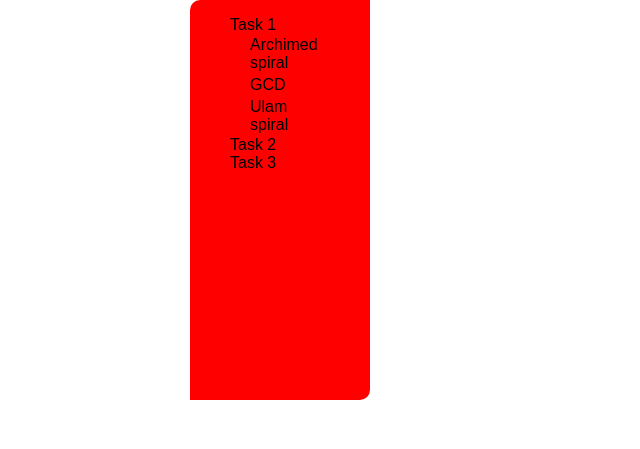
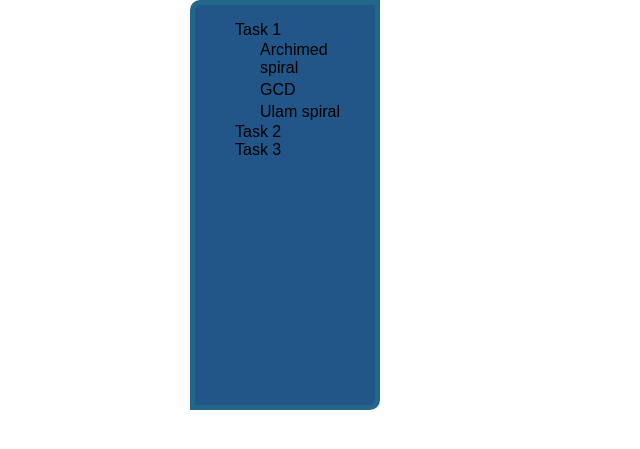
Before and after one commit to JendaPlhak/math_in_python, a Flask app: page /plhak/ in a window 1280 px wide. Shown: the part 65-514 px from the top of the page, without its empty margins (0-640 px from the left). Run offline with Flask 2, Linux system fonts and the light colour scheme.

Commit message:
ala real colors

```diff
--- a/webserver/layout2/static/css/stylesheet.css
+++ b/webserver/layout2/static/css/stylesheet.css
@@ -30,12 +30,14 @@ body {
 	font-size: 20px;
 }
 
-ul a {
+ul a, a {
 	text-decoration: none;
 	color: black;
 }
 
-ul a:hover {
+a:hover
+
+ul a:hover, a {
 	color: #664455;
 }
 ul li {
@@ -56,11 +58,15 @@ ul li:hover {
 
 .side_container {
 	display: inline-block;
-	background-color: red;
+	background-color: #225588;
 	float: left;
 	height: 400px;
 	width: 180px;
+
+	border: 5px solid #226688;
 	border-radius: 10px 0px 10px 0px;
+
+
 }
 
 .side_menu, #side_menu {
@@ -71,14 +77,12 @@ ul li:hover {
 	margin-left: -20px;
 	padding-top: 2px;
 	padding-bottom: 2px;
-	padding-left: 0px;
-	margin-right: 0px;
-	padding-right: 0px;
+
 }
 
 .side_menu {
 	margin-left: 0px;
-	width: 40px;
+	width: 80px;
 }
 /*#side_menu, .side_menu, #side_menu .side_menu li { margin:0px; padding:0px; list-style: none;}
 
--- a/webserver/layout2/templates/home.html
+++ b/webserver/layout2/templates/home.html
@@ -8,7 +8,7 @@
 {% endblock %}
 
 {% block side_container %}
-<ol id="side_menu">
+<ul id="side_menu">
 	<li><a href="/news">News</a></li>
-</ol>
+</ul>
 {% endblock %}
--- a/webserver/layout2/templates/plhak.html
+++ b/webserver/layout2/templates/plhak.html
@@ -1,7 +1,7 @@
 {% extends "template.html" %}
 {% block content %}
 	{% if task == 'archimed_spiral' %}
-		<img src="../static/img/JendasWork/1_task/Archimed_spiral.png" width="600" alt="archimed_spiral.png">
+		<img src="../static/img/JendasWork/1_task/Archimed_spiral.png" width="500" alt="archimed_spiral.png">
 		<p>Click <a href="https://github.com/JendaPlhak/math_in_python/blob/master/JendasWork/1_task/spirals.py">here</a> to see the code.</p>
 	{% elif task == 'gcd' %}
 		<img src="../static/img/JendasWork/1_task/gcd_modulo_steps.png" width="500" alt="gcd_modulo_steps.png">
@@ -10,7 +10,7 @@
 
 		<p>Click <a href="https://github.com/JendaPlhak/math_in_python/blob/master/JendasWork/1_task/euclidean_algorithm.py">here</a> to see the code.</p>
 	{% elif task == 'ulam_spiral'%}
-		<img src="../static/img/JendasWork/1_task/Ulam_spiral.png" width="600" alt="archimed_spiral.png">
+		<img src="../static/img/JendasWork/1_task/Ulam_spiral.png" width="500" alt="archimed_spiral.png">
 		<p>Click <a href="https://github.com/JendaPlhak/math_in_python/blob/master/JendasWork/1_task/spirals.py">here</a> to see the code.</p>
 	{% endif %}
 {% endblock %}
```
